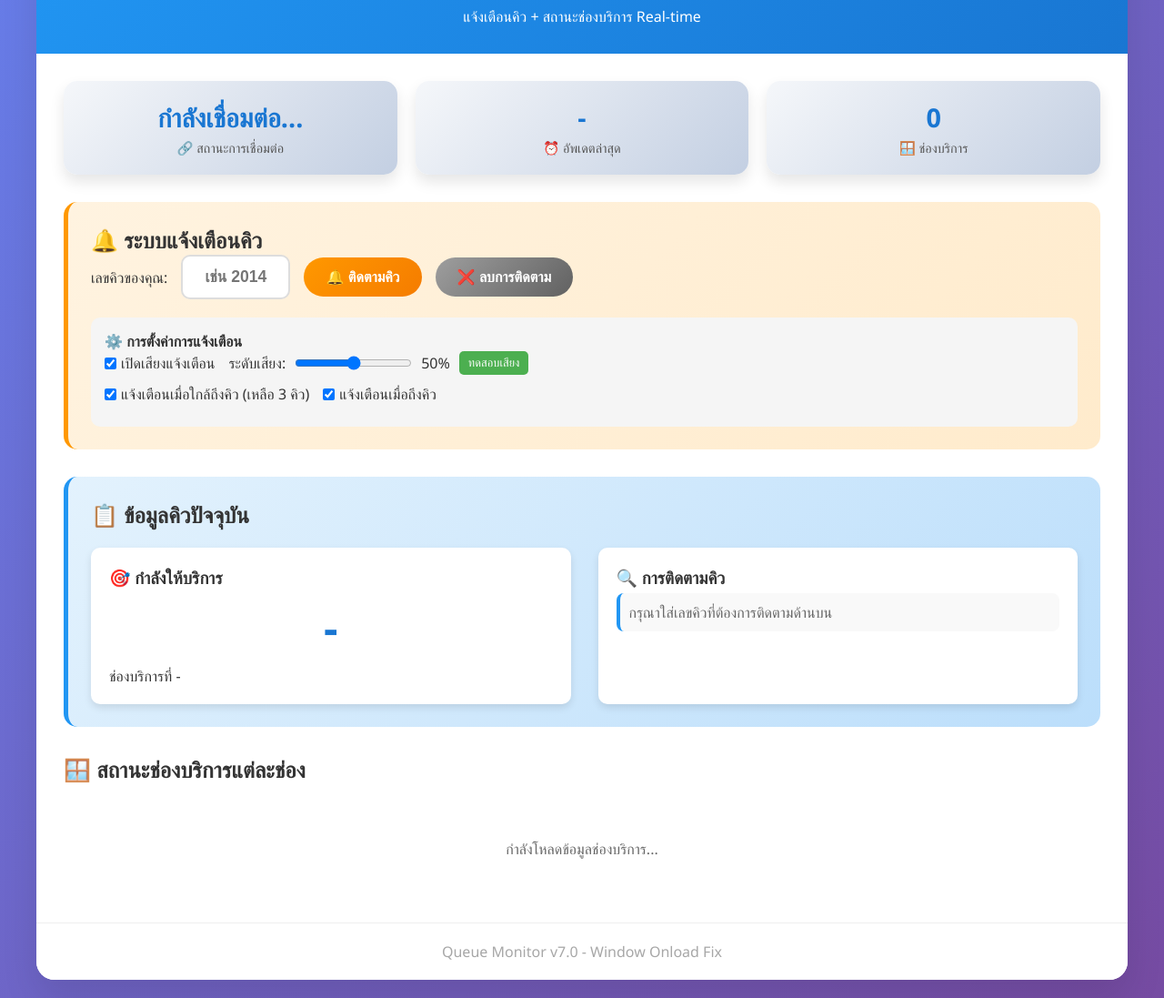
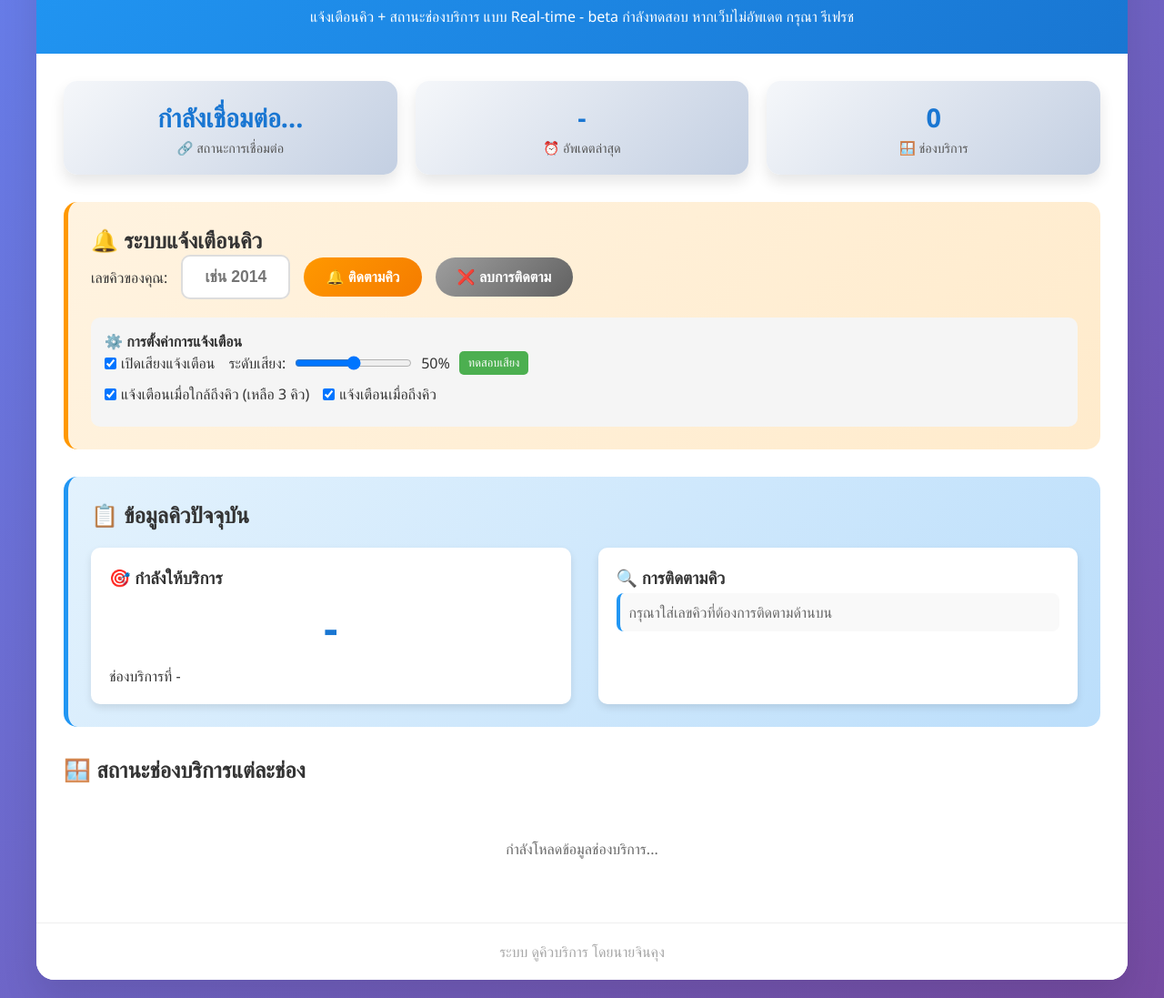
Before and after one commit to jinoga/queue-monitor, a website: page public/index.html in a window 1280 px wide. Shown: the part 108-1205 px from the top of the page at 91% size. Drawn offline with nearby package versions, Linux system fonts and the light colour scheme.

Commit message:
Update index.html

```diff
--- a/public/index.html
+++ b/public/index.html
@@ -76,7 +76,7 @@
         <!-- The rest of the HTML content is the same -->
         <div class="header">
             <h1>🏢 ระบบติดตามคิวสำนักงานที่ดิน จ.นครสวรรค์</h1>
-            <p>แจ้งเตือนคิว + สถานะช่องบริการ Real-time</p>
+            <p>แจ้งเตือนคิว + สถานะช่องบริการ แบบ Real-time - beta กำลังทดสอบ หากเว็บไม่อัพเดต กรุณา รีเฟรช</p>
         </div>
         <div class="status-panel">
             <div class="status-card" id="connectionCard">
@@ -168,7 +168,7 @@
             </div>
         </div>
         <div class="footer">
-            <p>Queue Monitor v7.0 - Window Onload Fix</p>
+            <p>ระบบ ดูคิวบริการ โดยนายจินคุง</p>
         </div>
     </div>
 
```
